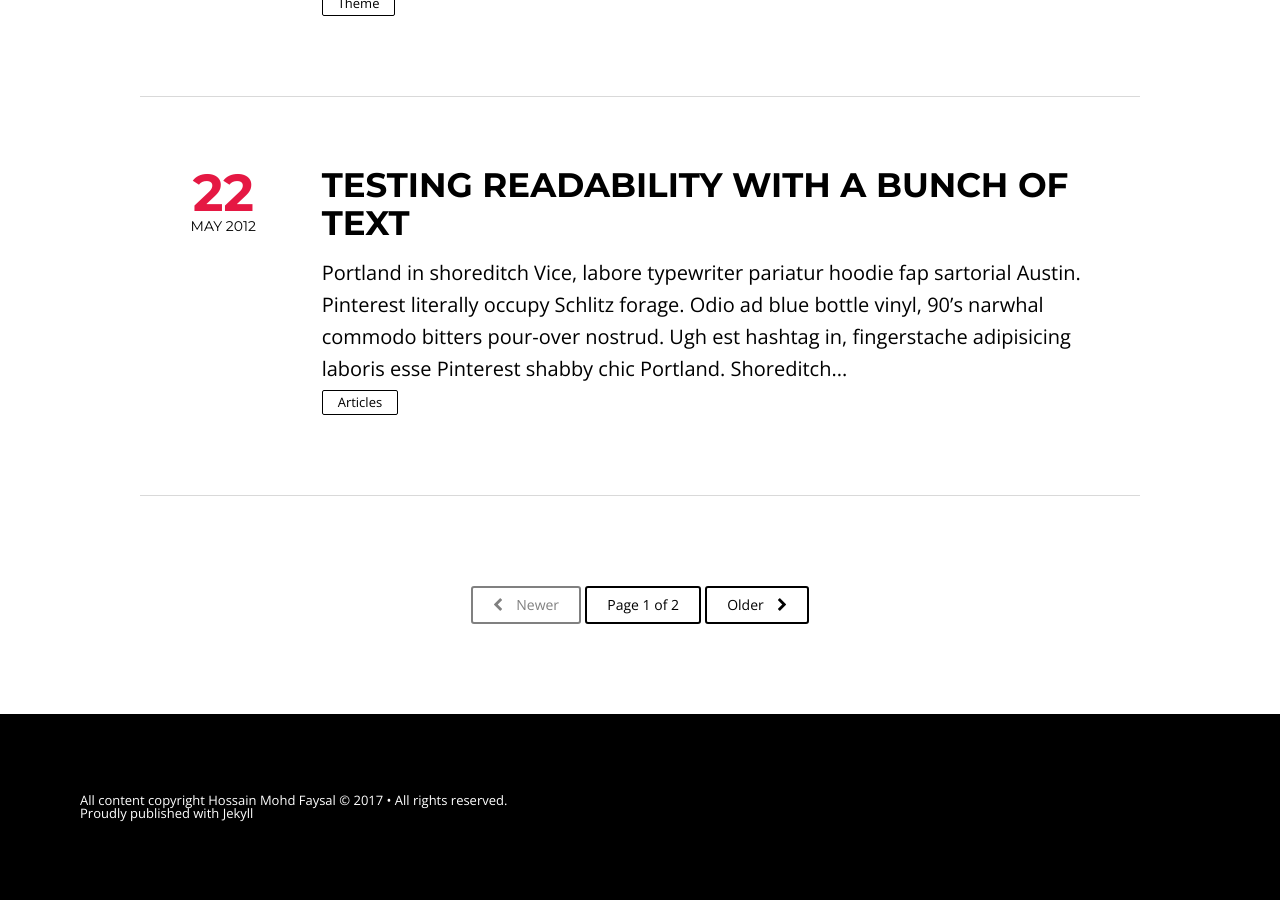
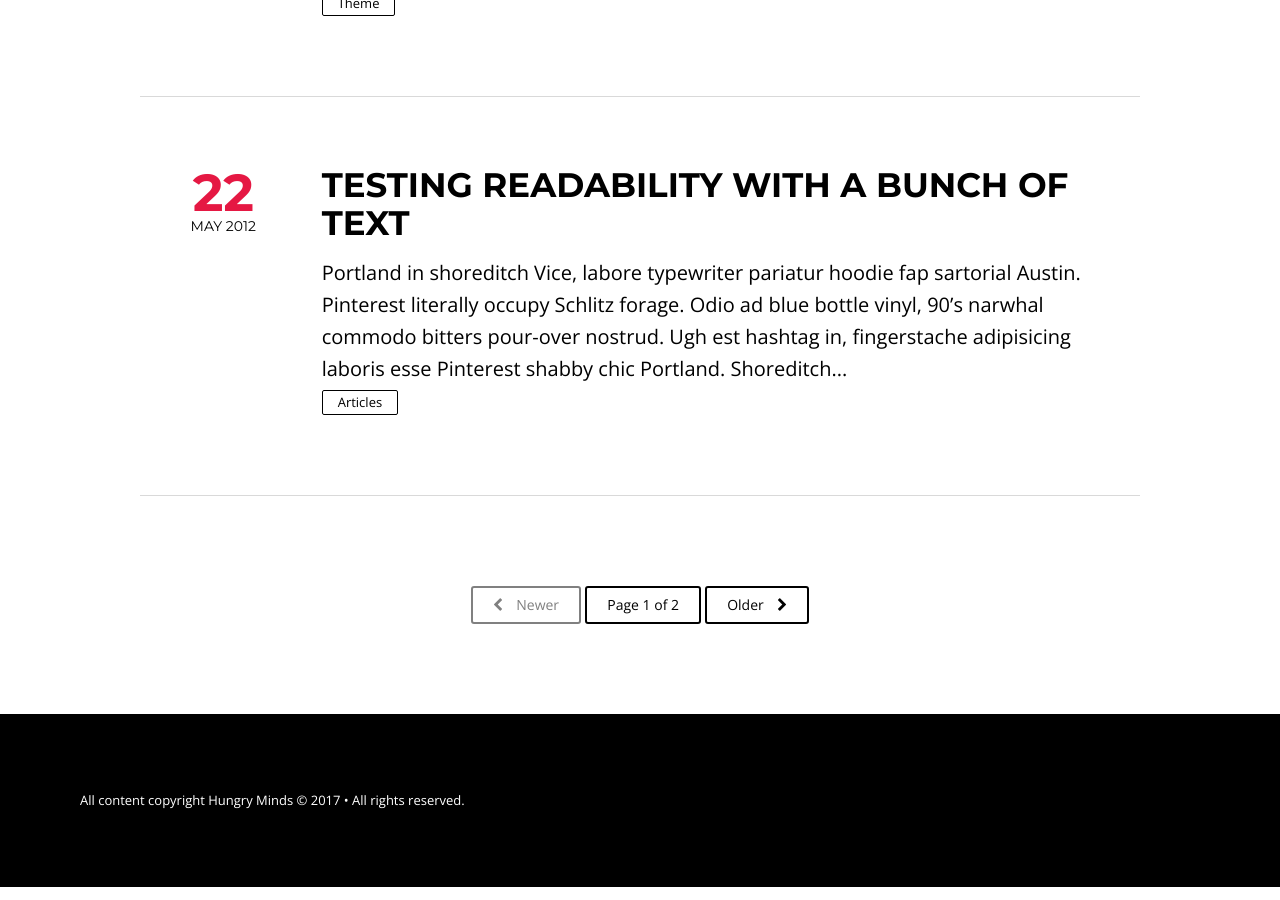
Before and after one commit to HungryMinds/blog, a Jekyll site: the page built from index.html, in a window 1280 px wide and 900 px high, scrolled down 1826 px. Built offline with Jekyll 4.4.1, drawn with Linux system fonts in a browser that asks for light colours; nearby versions of some CDN libraries; the list of posts is cut into pages by our own code.

Commit message:
fix footer

```diff
--- a/_config.yml
+++ b/_config.yml
@@ -12,11 +12,11 @@ gems: [jekyll-paginate]
 future: true
 # Owner/author information
 owner:
-  name:           Hossain Mohd Faysal
+  name:           Hungry Minds
   avatar:         hmfaysal.jpg
-  email:          hmfaysal@alum.mit.edu
+  email:
   # Use the coder's toolbox at http://coderstoolbox.net/string/#!encoding=xml&action=encode&charset=us_ascii to encode your description into XML string
-  description:    Awesome Dude, Awesome Life
+  description:
 
 # Analytics and webmaster tools stuff goes here
 google_analytics:
--- a/_includes/footer.html
+++ b/_includes/footer.html
@@ -1,7 +1,6 @@
 <footer class="notepad-site-footer">
     <div class="copyright">
          <section>All content copyright <a href="{{ site.url }}/about">{{ site.owner.name }}</a> &copy; {{ site.time | date: '%Y' }} &bull; All rights reserved.</section>
-         <section>Proudly published with <a class="icon-ghost" href="https://jekyllrb.com/">Jekyll</a></section>
     </div>
     <div class="social-icons">
 
```
